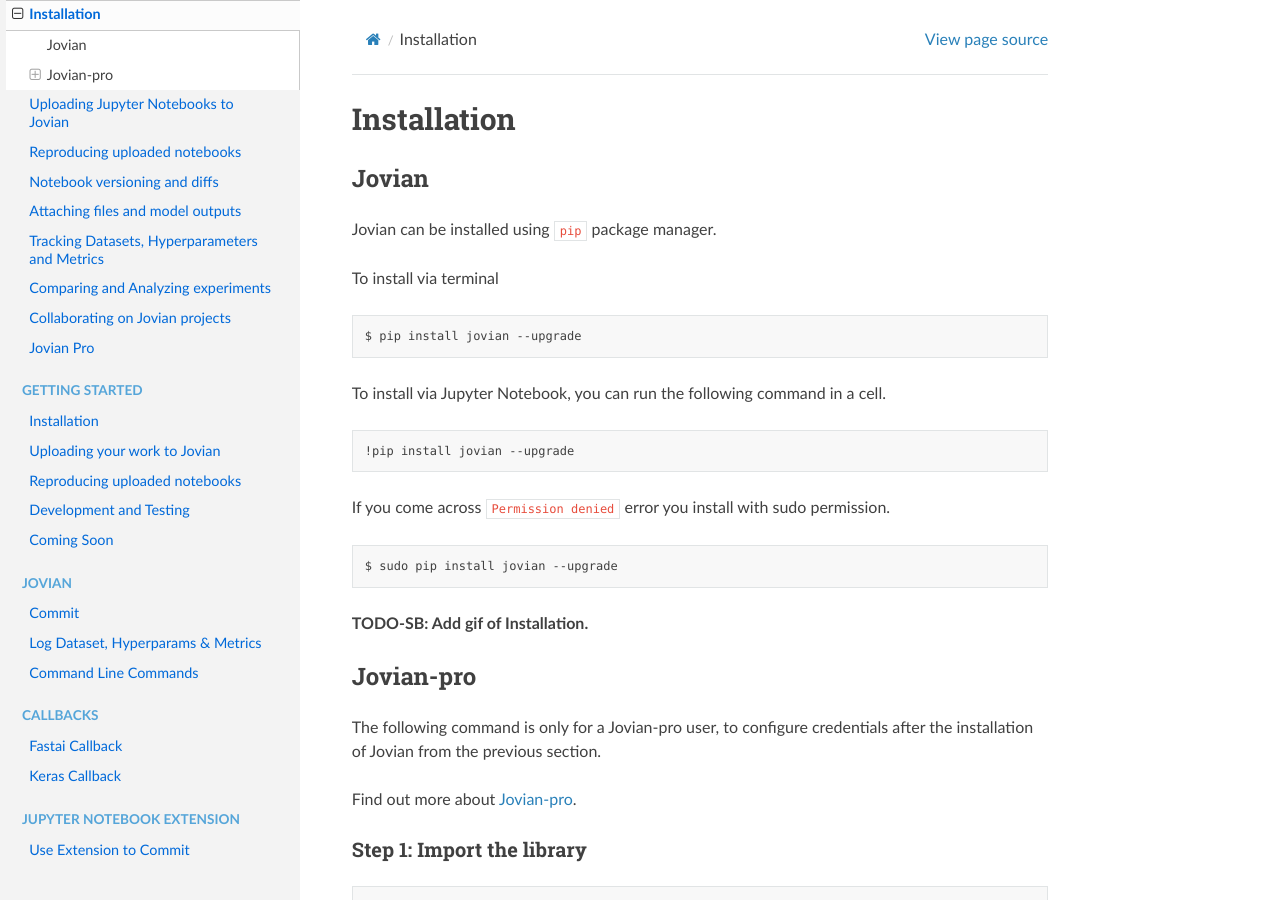
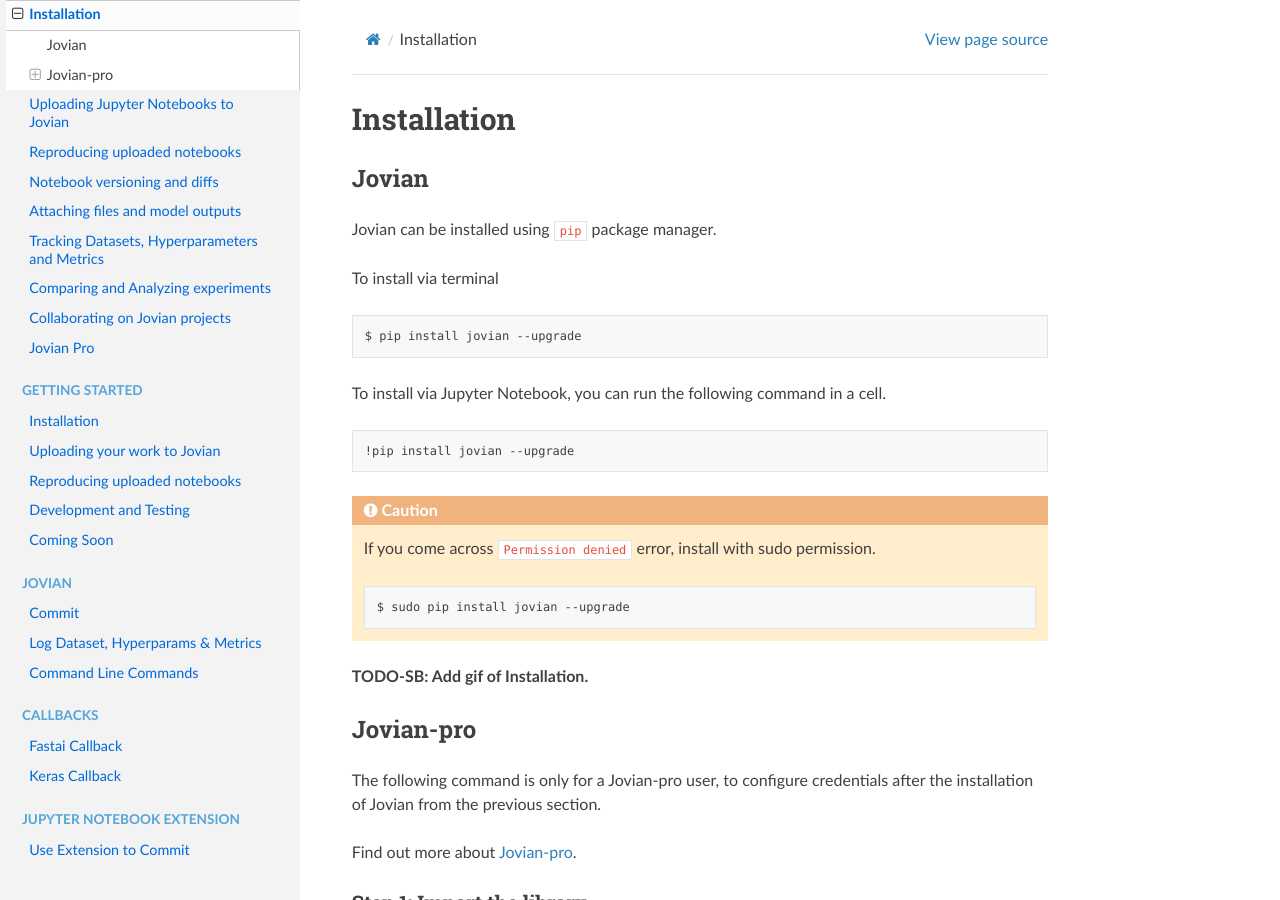
Before and after one commit to JovianHQ/jovian-py, a Sphinx documentation site: the page built from docs/user_guide/install.md, in a window 1280 px wide and 900 px high. Built offline with Sphinx 7.4.7 and the Read the Docs theme 2.0.0, drawn with Linux system fonts in a browser that asks for light colours.

Commit message:
Changed sudo install into a caution

````diff
--- a/docs/user_guide/install.md
+++ b/docs/user_guide/install.md
@@ -16,10 +16,14 @@
 !pip install jovian --upgrade
 ```
 
-If you come across `Permission denied` error you install with sudo permission.
+```eval_rst
+.. caution::
+    If you come across ``Permission denied`` error, install with sudo permission.
 
-```
-$ sudo pip install jovian --upgrade
+    .. code-block::
+
+        $ sudo pip install jovian --upgrade
+
 ```
 
 **TODO-SB: Add gif of Installation.**
````
